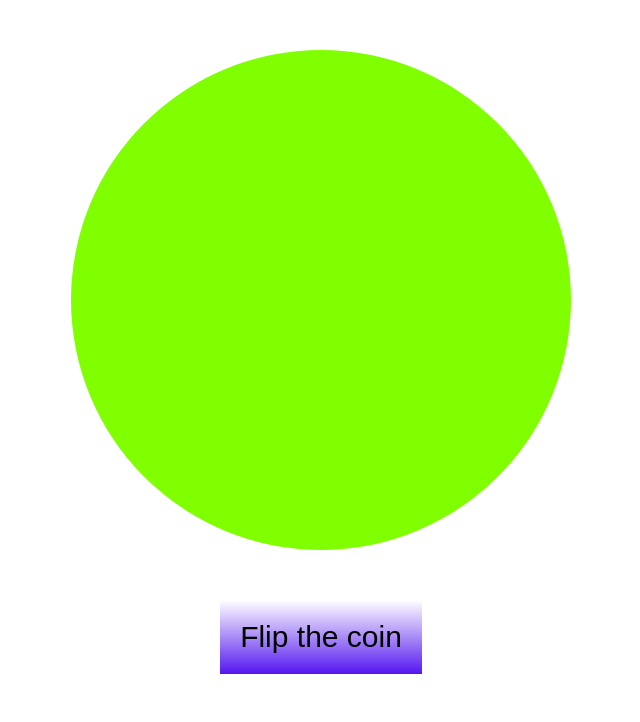
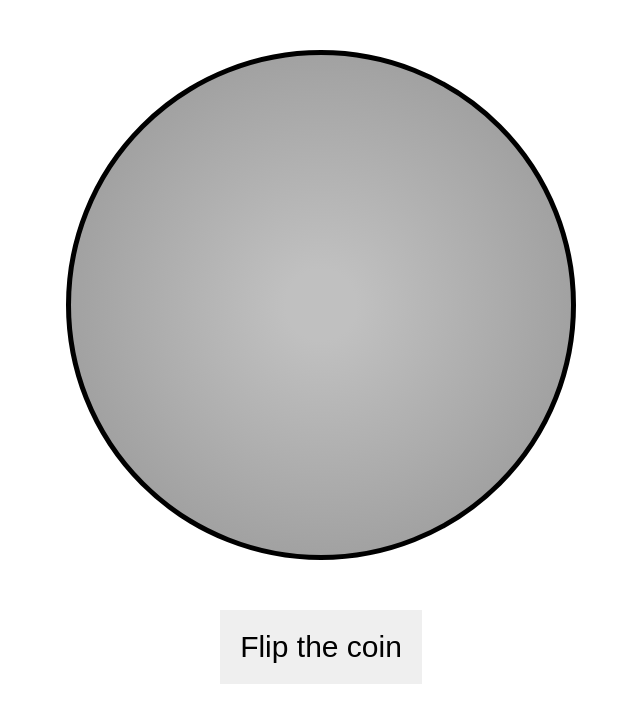
Before and after one commit to Wanderboy007/CoinFliper, a plain HTML site: page index.html in a window 1280 px wide. Shown: the whole page, without its empty margins (319-959 px from the left). Drawn offline with Linux system fonts and the light colour scheme.

Commit message:
color change

```diff
--- a/style.css
+++ b/style.css
@@ -1,9 +1,15 @@
+body{
+    font-family:'Segoe UI', Tahoma, Geneva, Verdana, sans-serif;
+}
+
+
 .coin_display{
     font-size: 50px;
-    background-color: chartreuse;
+    background: radial-gradient(#c0c0c0 10%, #939393);
     height: 500px;
     width: 500px;
     border-radius: 50%;
+    border:5px solid black;
     display: flex;
     justify-content: center;
     align-items: center;
@@ -17,19 +23,19 @@
     height: 500px;
     width: 500px;
     border-radius: 50%;
-    animation: example 1200ms ;
-    animation-direction: alternate;
-    transition: 1000ms ease;
+    animation: example 1500ms ;
+    transition: 1200ms ease;
 }
 
 
 .coin_display2{
     font-size: 50px;
-    background-color: rgb(212, 127, 0);
+    background: radial-gradient(#c0c0c0 10%, #939393);
     height: 500px;
     width: 500px;
     border-radius: 50%;
     display: flex;
+    border:5px solid black;
     justify-content: center;
     align-items: center;
 }
@@ -42,26 +48,19 @@
     gap: 50px;
     margin: 50px;
 }
-button{
-    font-size: 30px;
-    padding: 20px;
-    border: none;
-    background: linear-gradient(rgba(255, 255, 255, 0.026),rgb(84, 23, 239));
-    cursor: pointer;
-    transition: 5000ms ease-in-out;
-}
-button:hover{
+
+button {
     font-size: 30px;
     padding: 20px;
     border: none;
     cursor: pointer;
-    background: linear-gradient(rgb(84, 23, 239) 0%, rgba(255, 255, 255, 0.026) 100%);
-    transition: 5000ms ease-in-out;
 }
 
 @keyframes example {
     from {scale: 1;
+        background:radial-gradient(#8e8e8e 10%, #555555);
         rotate: 0 1 0 0deg;}
-    to {scale:0.5;
-        rotate: 0 1 0 360deg;}
+    to {scale:0.2;
+        background:radial-gradient(#8e8e8e 10%, #555555);
+        rotate: 0 1 0 720deg;}
   }
```
